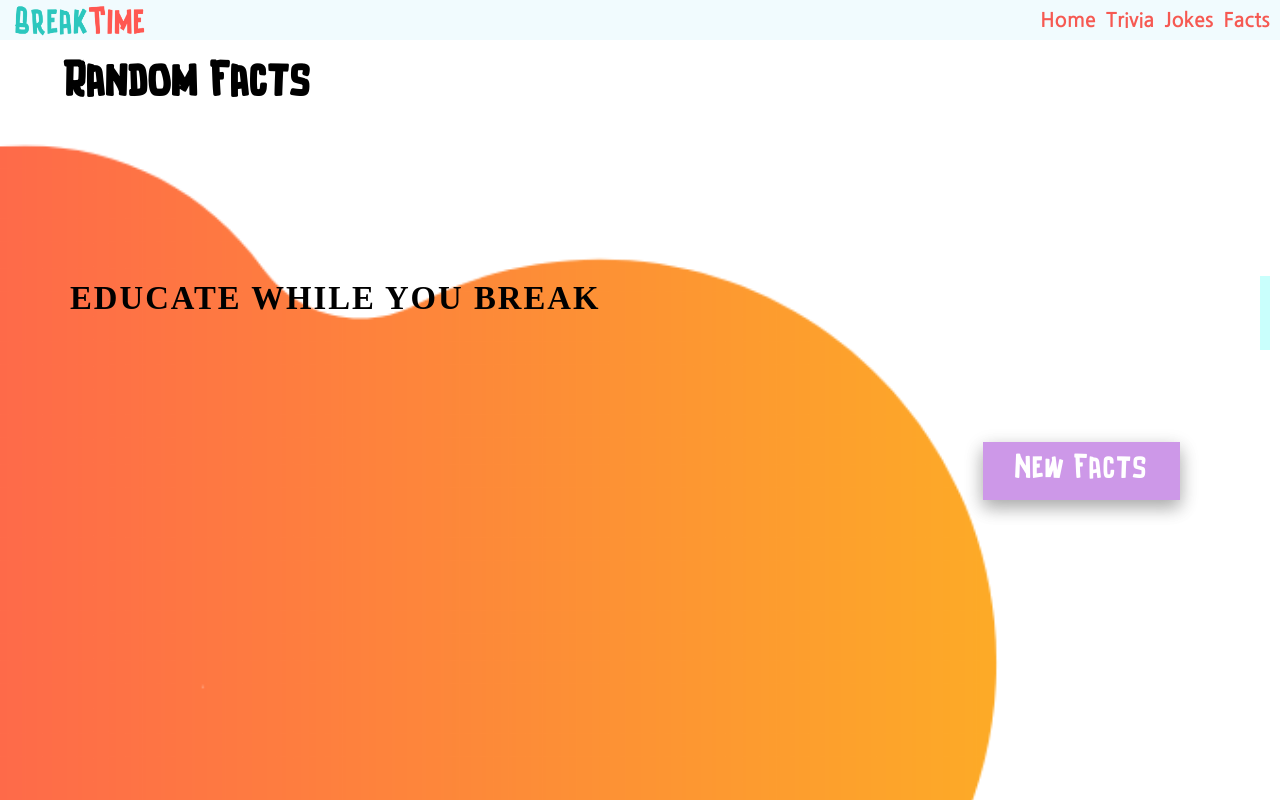
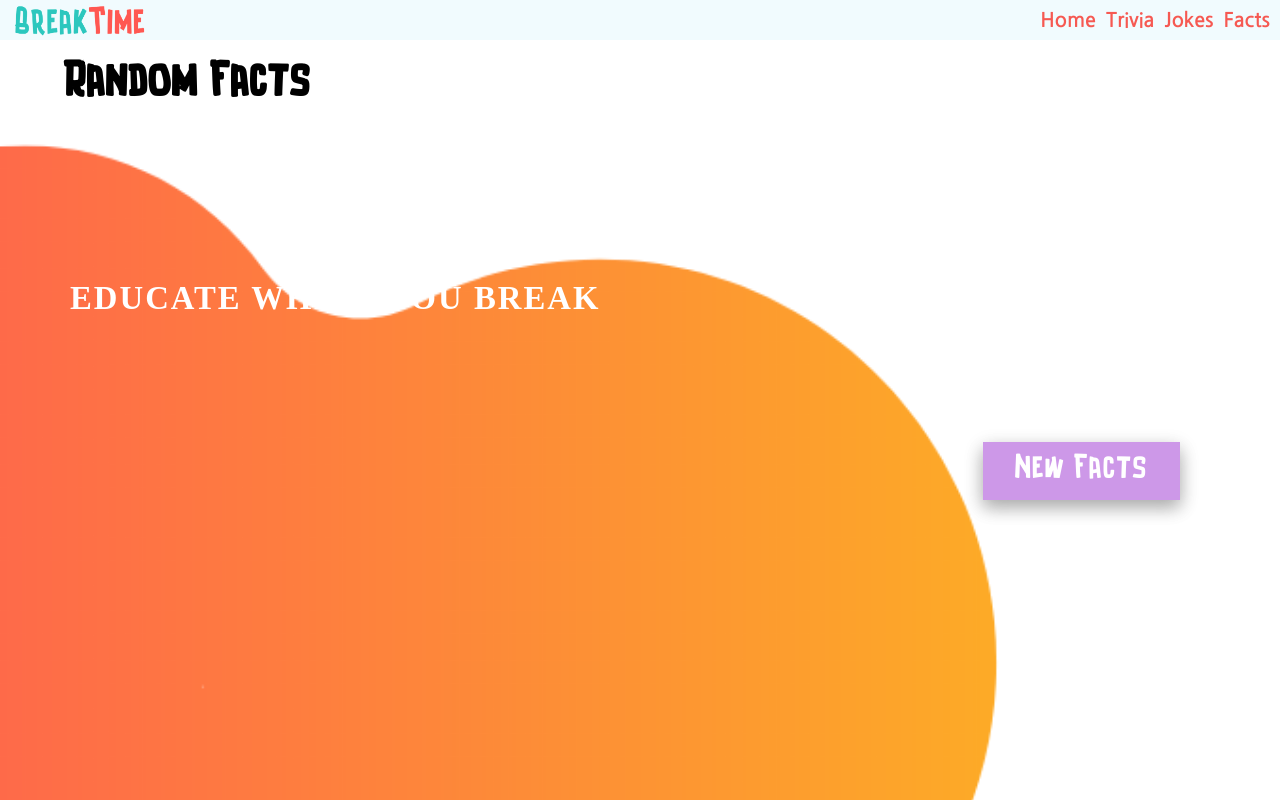
Before and after one commit to dianacg93/BreakTime, a React (Create React App) app: page /facts in a window 1280 px wide. Shown: the top 800 px of the page. Built offline with nearby package versions, Linux system fonts and the light colour scheme; no server answers; a web font is replaced by a local one.

Commit message:
changes to facts css

```diff
--- a/src/components/facts/facts.css
+++ b/src/components/facts/facts.css
@@ -26,6 +26,8 @@
   font-family: "NanumGothic-Bold";
   letter-spacing: 2px;
   font-size: 28px;
+  color: white;
+
   position: absolute;
   visibility: visible;
   left: 70px;
@@ -39,9 +41,8 @@
 
 .facts-display {
   font-family: "NanumGothic-Regular";
-
   display: flex;
-  background-color: #c9fffc;
+  /* background-color: #c9fffc; */
   /* margin: 5% 30%; */
   position: absolute;
   visibility: visible;
```
